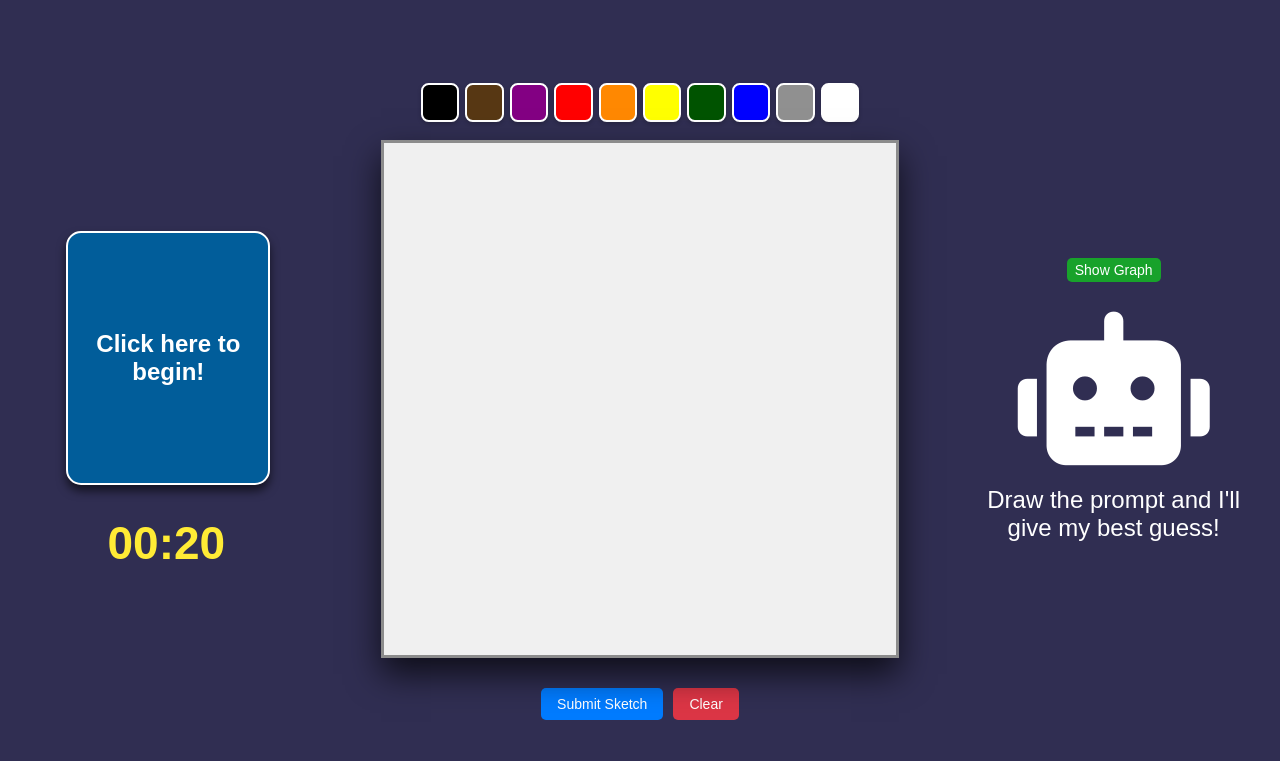
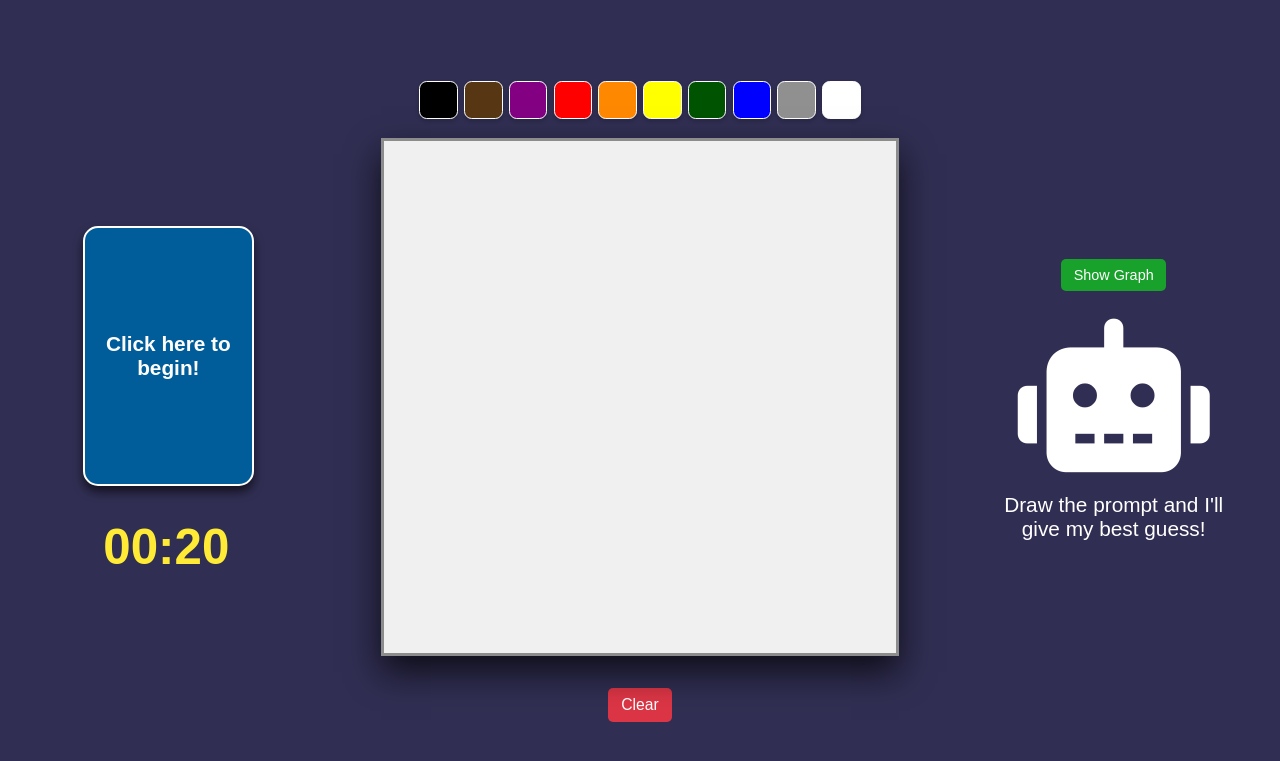
Before and after one commit to NickStrauch13/ai-pictionary, a Flask app: page / in a window 1280 px wide. Shown: the top 761 px of the page. Run offline with Flask 3, Linux system fonts and the light colour scheme.

Commit message:
Made styling dynamic

```diff
--- a/src/pictionary-app/static/css/style.css
+++ b/src/pictionary-app/static/css/style.css
@@ -27,12 +27,14 @@ body, html {
 .flip-card {
     perspective: 1000px;
     transition: transform 0.3s;
+    width: 65%;
+    height: 20vw;
 }
 
 .flip-card-inner {
     position: relative;
-    width: 200px;
-    height: 250px;
+    width: 100%;
+    height: 100%;
     transform-style: preserve-3d;
     transition: transform 0.8s;
 }
@@ -78,17 +80,17 @@ body, html {
 }
 
 .prompt-prefix{
-    font-size: 24px;
+    font-size: calc(1vw + 0.5em);
     font-weight: bold;
     color: #ffffff;
     text-align: center;
 }
 
 #promptText {
-    font-size: 40px;
+    font-size: calc(1.6vw + 0.5em);
     font-weight: bold;
     color: #ffeb35;
-    margin-top: 25px;
+    margin-top: 2.5vh;
 }
 
 .timer-container {
@@ -98,17 +100,17 @@ body, html {
     align-items: center;
     justify-content: center;
     color: #ffeb35;
-    font-size: 46px;
+    font-size: calc(2.6vw + 1em);
     font-weight: bold;
-    margin-top: 15px;
+    margin-top: 2vh;
 }
 
 .timer-prompt {
-    font-size: 20px;
+    font-size: calc(1.6vw + 0.5em);
     font-weight: bold;
     color: #ffffff;
     text-align: center;
-    margin-bottom: 20px;
+    margin-bottom: 2.5vh;
 }
 
 .main-container {
@@ -117,7 +119,7 @@ body, html {
     align-items: center;
     justify-content: center;
     min-height: 100vh;
-    padding: 10px; /* Reduced padding on smaller screens */
+    padding: 10px;
     box-sizing: border-box;
     margin: 0;
 }
@@ -127,16 +129,14 @@ body, html {
     display: flex;
     flex-wrap: wrap;
     justify-content: center;
-    margin-bottom: 15px; /* Slightly reduced margin */
+    margin-bottom: 2vh;
 }
 
 .color-option {
-    width: 3vw; /* Relative width for better scaling */
-    height: 3vw; /* Relative height for better scaling */
-    min-width: 20px; /* Minimum size for touch targets */
-    min-height: 20px; /* Minimum size for touch targets */
-    margin: 3px; /* Adjusted margin */
-    border: 2px solid #ffffff;
+    width: 3vw;
+    height: 3vw;
+    margin: 0.25vw; /* Adjusted margin */
+    border: 0.15vw solid #ffffff;
     border-radius: 20%;
     cursor: pointer;
     box-shadow: 0 2px 4px rgba(0,0,0,0.2);
@@ -155,10 +155,8 @@ body, html {
     background-color: #e0e0e0; /* Light grey, matching the gap color */
     width: 40vw; /* Increased to use more of the viewport width */
     height: 40vw; /* Keep the grid square */
-    max-width: 600px;
-    max-height: 600px;
     overflow: hidden;
-    margin-bottom: 15px;
+    margin-bottom: 2vh;
     border: #8c8c8c solid 3px;
     box-shadow: 0 16px 32px rgba(0,0,0,0.7);
 }
@@ -176,31 +174,15 @@ body, html {
     justify-content: center;
     width: 20vw;
     /* Space all children elelments horizontally evenly */
-    gap: 10px;
-    margin-top: 15px;
-}
-
-/* Style the save button */
-#saveBtn {
-    padding: 8px 16px; /* Adjusted padding */
-    font-size: 14px; /* Adjusted font size */
-    color: #ffffff;
-    background-color: #007bff;
-    border: none;
-    border-radius: 5px;
-    cursor: pointer;
-    transition: background-color 0.3s ease;
-}
-
-#saveBtn:hover {
-    background-color: #0056b3;
+    gap: 1.5vw;
+    margin-top: 2vh;
 }
 
 #resetBtn {
-    padding: 8px 16px;
-    font-size: 14px;
+    padding: 1vh 1vw; /* Adjusted to scale with the viewport */
+    font-size: calc(0.6vw + 0.5em); /* Scales with viewport width but has a minimum size */
     color: #ffffff;
-    background-color: #dc3545; /* Bootstrap danger color for contrast */
+    background-color: #dc3545;
     border: none;
     border-radius: 5px;
     cursor: pointer;
@@ -208,7 +190,7 @@ body, html {
 }
 
 #resetBtn:hover {
-    background-color: #c82333; /* Darker on hover */
+    background-color: #c82333;
 }
 
 .response-container {
@@ -227,19 +209,21 @@ body, html {
     align-items: center;
     justify-content: center;
     width: 100%;
-    margin-bottom: 20px;
+    margin-bottom: 2.5vh;
 }
 
 .graph-toggle-button {
-    padding: 4px 8px; /* Adjusted padding */
-    font-size: 14px; /* Adjusted font size */
+    padding: 1vh 1vw; /* Adjusted to scale with the viewport */
+    font-size: calc(0.6vw + 0.5em);
+    padding: 1vh 1vw;
+    font-size: calc(0.5vw + 0.5em);
     color: #ffffff;
     background-color: #18a22b;
     border: none;
     border-radius: 5px;
     cursor: pointer;
     transition: background-color 0.3s ease;
-    margin-bottom: 10px;
+    margin-bottom: 1vh;
 }
 
 .graph-toggle-button:hover {
@@ -253,7 +237,7 @@ body, html {
 .prediction-graph {
     background-color: #cce8ff;
     width: 100%;
-    border-radius: 15px;
+    border-radius: 1vw;
 }
 
 .robot-and-response-container {
@@ -264,23 +248,23 @@ body, html {
     text-align: center;
     width: 100%;
     color: #ffffff;
-    font-size: 24px;
+    font-size: calc(1.0vw + 0.5em);
 }
 
 .top-prediction-class {
-    font-size: 36px;
+    font-size: calc(1.6vw + 0.6em);
     font-weight: bold;
     color:#ffffff;
 }
 
 .correct-prediction-class {
-    font-size: 36px;
+    font-size: calc(1.6vw + 0.6em);
     font-weight: bold;
     color:#ffeb35;
 }
 
 .robot-icon {
     font-size: 12vw;
-    margin-bottom: 20px;
+    margin-bottom: 2.5vh;
     color: #ffffff;
 }
--- a/src/pictionary-app/static/js/script.js
+++ b/src/pictionary-app/static/js/script.js
@@ -1,6 +1,5 @@
 document.addEventListener('DOMContentLoaded', () => {
     const gridContainer = document.getElementById('grid-container');
-    const saveBtn = document.getElementById('saveBtn');
     const colorOptions = document.querySelectorAll('.color-option');
     const resetBtn = document.getElementById('resetBtn');
     const sketchSubjects = ["Airplane", "Bicycle", "Butterfly", "Car", "Flower", "House", "Ladybug", "Train", "Tree", "Whale"];
@@ -194,27 +193,6 @@ document.addEventListener('DOMContentLoaded', () => {
             popup.style.display = 'none';
         });
     }
-
-
-    saveBtn.addEventListener('click', () => {
-        // Convert the matrix as an image, save to S3 bucket
-        //saveMatrixAsImage(currentSubjectIndex);
-        classifyImage();
-
-        saveCount++;
-        totalSaveCount++;
-        if (saveCount >= 5) {
-            saveCount = 0; // Reset counter
-            currentSubjectIndex = (currentSubjectIndex + 1) % sketchSubjects.length; // Cycle through subjects
-            updateSketchSubject(); // Update the subject
-        }
-        clearCanvas();
-
-        if (totalSaveCount === 50) {
-            createPopup(); // Display the popup
-        }
-
-    });
 
 
     // Function to save the matrix as an image
--- a/src/pictionary-app/templates/index.html
+++ b/src/pictionary-app/templates/index.html
@@ -44,7 +44,6 @@
             <div id="grid-container">
             </div>
             <div class="button-container">
-                <button id="saveBtn">Submit Sketch</button>
                 <button id="resetBtn">Clear</button>
             </div>
         </div>
```
